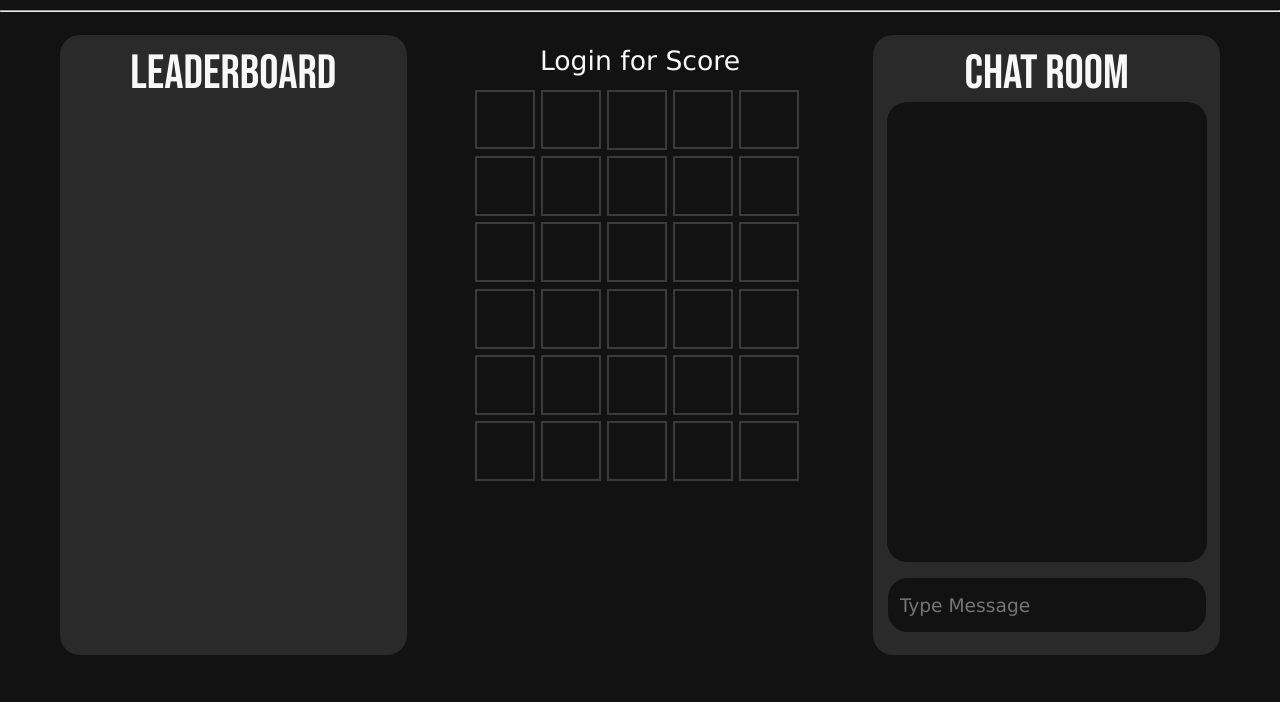
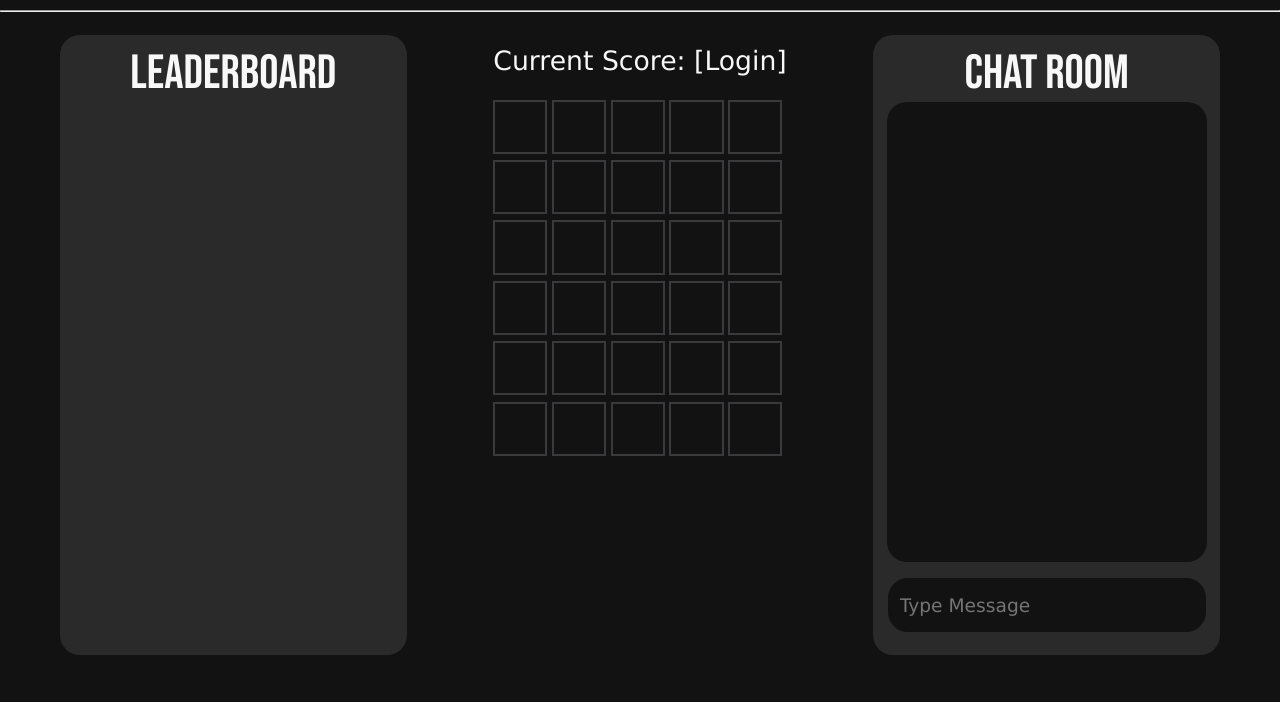
Before and after one commit to gobrin111/cse312Cave, a Flask app: page / in a window 1280 px wide. Shown: the part 98-800 px from the top of the page. Run offline with Flask 3, Linux system fonts and the light colour scheme; data that the repository does not hold is empty.

Commit message:
minor changes to frontend

```diff
--- a/static/css/style.css
+++ b/static/css/style.css
@@ -283,7 +283,7 @@ hr {
 
 .current-score {
     display: block;
-    margin: 10px auto;
+    margin: 10px auto 20px auto;
 }
 
 .game {
@@ -301,9 +301,9 @@ hr {
 .row {
     display: grid;
     grid-template-columns: repeat(5, 1fr);
-    /*grid-gap: 0;*/ /* using width to distribute cells equally */
+    /*grid-gap: 0.5vw;*/
     margin: 0.25vw auto;
-    width: 95%;
+    width: 85%;
 }
 
 .inner {
--- a/static/js/game.js
+++ b/static/js/game.js
@@ -96,7 +96,7 @@ document.addEventListener("keydown", (e) => {
                                     console.log(this.response);
                                     const response = JSON.parse(this.response)
                                     if (response.score === "invalid"){
-                                        document.getElementById(`score`).textContent = "Login for Score";
+                                        document.getElementById(`score`).textContent = "Current Score: [Login]";
                                     } else {
                                         document.getElementById(`score`).textContent = "Current Score: " + response.score;
                                     }
@@ -123,7 +123,7 @@ document.addEventListener("keydown", (e) => {
                                 console.log(this.response);
                                 const response = JSON.parse(this.response)
                                 if (response.score === "invalid"){
-                                    document.getElementById(`score`).textContent = "Login for Score";
+                                    document.getElementById(`score`).textContent = "Current Score: [Login]";
                                 } else {
                                     document.getElementById(`score`).textContent = "Current Score: " + response.score;
                                 }
--- a/static/js/script.js
+++ b/static/js/script.js
@@ -8,7 +8,7 @@ window.addEventListener("load", (event) => {
             console.log(this.response);
             const response = JSON.parse(this.response)
             if (response.score === "invalid"){
-                document.getElementById(`score`).textContent = "Login for Score";
+                document.getElementById(`score`).textContent = "Current Score: [Login]";
             } else {
                 document.getElementById(`score`).textContent = "Current Score: " + response.score;
             }
--- a/templates/index.html
+++ b/templates/index.html
@@ -13,7 +13,7 @@
     <nav class="header">
         <div class="left-header-element">
             {% if username %}
-                <img src="{{ profile_pic }}" alt="Default Icon" id="profilePic" style="cursor: pointer;"><span class="username">{{ username }}</span>
+                <img src="{{ profile_pic }}" alt="Profile" id="profilePic" style="cursor: pointer;"><span class="username">{{ username }}</span>
             {% else %}
                 <span><a href="login.html">
                 <img src="static/images/default.jpg" alt="Guest Icon" />
@@ -65,7 +65,7 @@
 
         <div class="game">
 
-            <span class="current-score" id="score"> Login for Score</span>
+            <span class="current-score" id="score"> Current Score: [Login] </span>
 
             <section class="row-container">
                 <div class="row" id="row-1">
```
